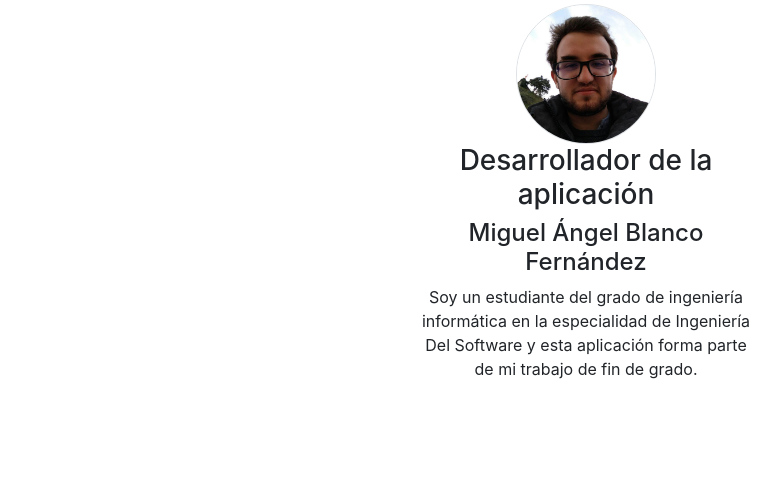
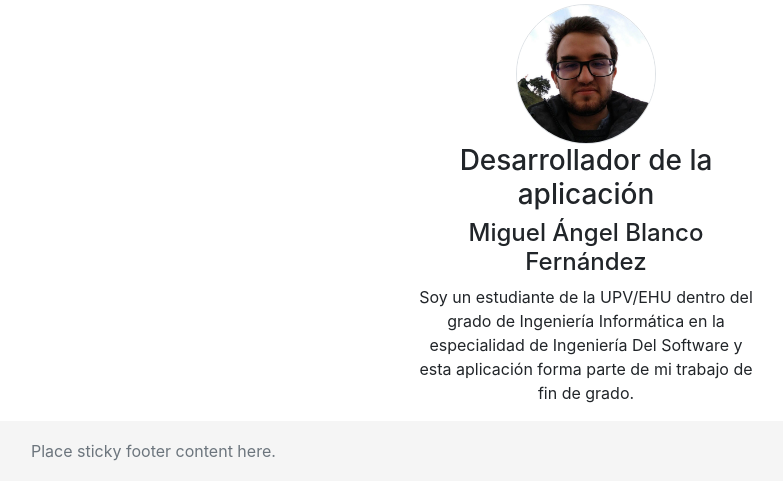
Before and after one commit to micheldevs/MediaKaan, a Django app: page /about/ in a window 1280 px wide. Shown: the part 1463-1944 px from the top of the page, without its empty margins (54-837 px from the left). Before the commit the page ends 1842 px from the top, so only its background shows below. Run offline with Django 3.2, Linux system fonts and the light colour scheme; some libraries are stand-ins or nearby versions.

Commit message:
Arreglos en página about y en barras de navegación

```diff
--- a/templates/about.html
+++ b/templates/about.html
@@ -71,9 +71,8 @@
             <h3>Desarrollador de la aplicación</h3>
             <h4>Miguel Ángel Blanco Fernández</h4>
             <p>
-                Soy un estudiante del grado de ingeniería informática en la especialidad de Ingeniería Del Software y
-                esta aplicación
-                forma parte de mi trabajo de fin de grado.
+                Soy un estudiante de la UPV/EHU dentro del grado de Ingeniería Informática en la especialidad de Ingeniería Del Software y
+                esta aplicación forma parte de mi trabajo de fin de grado.
             </p>
         </div>
     </div>
--- a/templates/gestionUsuarios/base.html
+++ b/templates/gestionUsuarios/base.html
@@ -40,7 +40,10 @@
             {% endif %}
          </div>
          <nav class="navbar navbar-expand-lg navbar-light bg-light rounded">
-            <div class="navbar-collapse justify-content-md-center" id="navbarText">
+            <button class="navbar-toggler" type="button" data-toggle="collapse" data-target="#collapsibleNavbar">
+               <span class="navbar-toggler-icon"></span>
+            </button>
+            <div class="collapse navbar-collapse justify-content-md-center" id="collapsibleNavbar">
                {# Barra de navegación compuesta de la página de Inicio, Chats y Acerca de. #}
                <ul class="navbar-nav">
                   <li class="nav-item">
@@ -63,22 +66,11 @@
             {% endblock %}
          </div>
       </main>
-      <!-- Begin page content --><!--
-         <main role="main" class="container">
-           <h1 class="mt-5">Sticky footer with fixed navbar</h1>
-           <p class="lead">Pin a fixed-height footer to the bottom of the
-         viewport in desktop browsers with this custom HTML and CSS. A fixed
-         navbar has been added with <code>padding-top: 60px;</code> on the <code>body &gt; .container</code>.</p>
-           <p>Back to <a href="https://getbootstrap.com/docs/4.0/examples/sticky-footer/">the default sticky footer</a> minus the navbar.</p>
-         </main>
-
-         <footer class="footer">
-           <div class="container">
-             <span class="text-muted">Place sticky footer content here.</span>
-           </div>
-         </footer> -->
-      <!-- Bootstrap core JavaScript
-         ================================================== -->
+      <footer class="footer">
+         <div class="container">
+            <span class="text-muted">Place sticky footer content here.</span>
+         </div>
+      </footer>
       <!-- Placed at the end of the document so the pages load faster -->
       {% block javascript %}
       <script type="text/javascript" src="{% static "gestionUsuarios/js/jquery-3.4.1.min.js" %}"></script>
```
